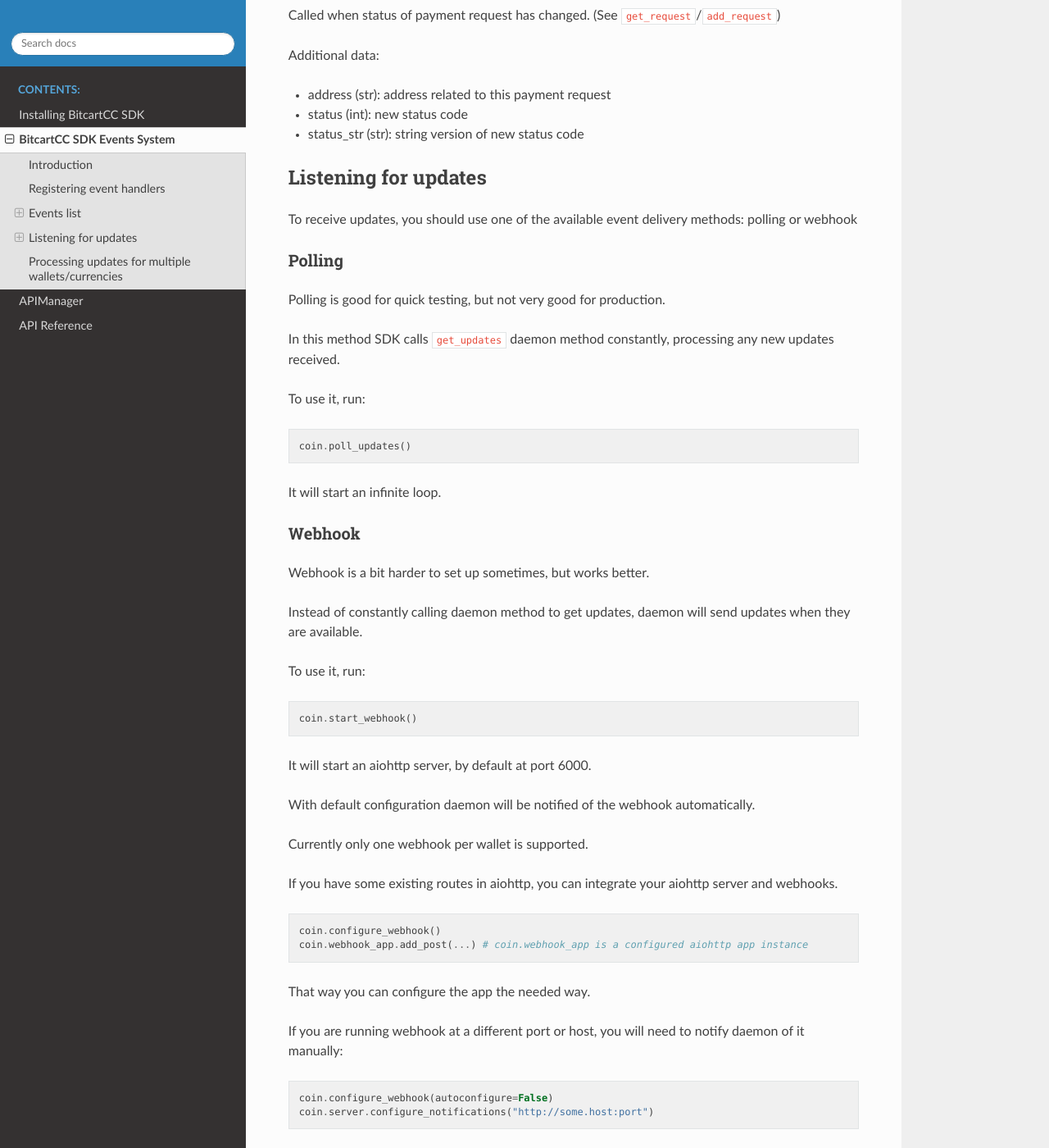
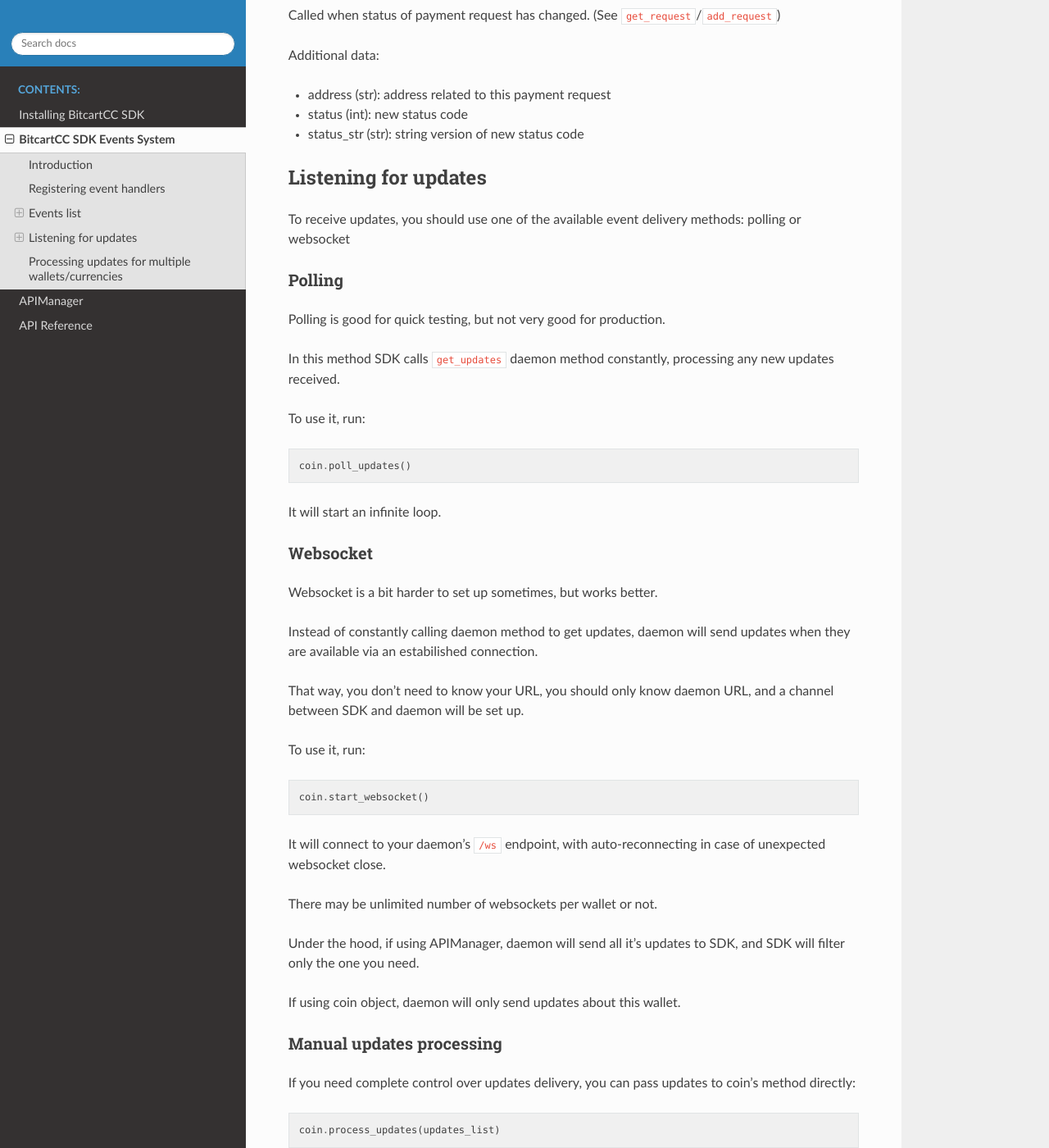
Before and after one commit to bitcart/bitcart-sdk, a Sphinx documentation site: the page built from docs/events.rst, in a window 1280 px wide and 1400 px high, scrolled down 2029 px. Shown: the whole window at 82% size. Built offline with Sphinx 7.4.7 and the Read the Docs theme 2.0.0, drawn with Linux system fonts in a browser that asks for light colours.

```diff
--- a/docs/apimanager.rst
+++ b/docs/apimanager.rst
@@ -55,10 +55,8 @@ You can register event handlers like you did before, on individual coin instance
     def handler(instance, event, tx):
         pass # instance is coin instance currently processing the event
 
-To start a webhook, run:
+To start connection to websocket, run:
 
 .. code-block:: python
 
-    manager.start_webhook()
-
-Note: all webhook customization functions, as in regular coin instances, are available.
+    manager.start_websocket()
--- a/docs/events.rst
+++ b/docs/events.rst
@@ -103,7 +103,7 @@ Additional data:
 Listening for updates
 *********************
 
-To receive updates, you should use one of the available event delivery methods: polling or webhook
+To receive updates, you should use one of the available event delivery methods: polling or websocket
 
 Polling
 =======
@@ -120,40 +120,28 @@ To use it, run:
 
 It will start an infinite loop.
 
-Webhook
+Websocket
 =======
 
-Webhook is a bit harder to set up sometimes, but works better.
+Websocket is a bit harder to set up sometimes, but works better.
 
-Instead of constantly calling daemon method to get updates, daemon will send updates when they are available.
+Instead of constantly calling daemon method to get updates, daemon will send updates when they are available via an estabilished connection.
+
+That way, you don't need to know your URL, you should only know daemon URL, and a channel between SDK and daemon will be set up.
 
 To use it, run:
 
 .. code-block:: python
 
-    coin.start_webhook()
+    coin.start_websocket()
 
-It will start an aiohttp server, by default at port 6000.
+It will connect to your daemon's ``/ws`` endpoint, with auto-reconnecting in case of unexpected websocket close.
 
-With default configuration daemon will be notified of the webhook automatically.
+There may be unlimited number of websockets per wallet or not.
 
-Currently only one webhook per wallet is supported.
+Under the hood, if using APIManager, daemon will send all it's updates to SDK, and SDK will filter only the one you need.
 
-If you have some existing routes in aiohttp, you can integrate your aiohttp server and webhooks.
-
-.. code-block:: python
-
-    coin.configure_webhook()
-    coin.webhook_app.add_post(...) # coin.webhook_app is a configured aiohttp app instance
-
-That way you can configure the app the needed way.
-
-If you are running webhook at a different port or host, you will need to notify daemon of it manually:
-
-.. code-block:: python
-
-    coin.configure_webhook(autoconfigure=False)
-    coin.server.configure_notifications("http://some.host:port")
+If using coin object, daemon will only send updates about this wallet.
 
 
 Manual updates processing
--- a/setup.py
+++ b/setup.py
@@ -5,7 +5,7 @@ def main() -> None:
     setup(
         name="bitcart",
         packages=find_packages(),
-        version="1.0.1",
+        version="1.1.0.0",
         license="MIT",
         description="BitcartCC coins support library",
         long_description=open("README.md").read(),
```
Also changed, not shown: CHANGELOG.md (+37 -6 lines), README.md (+15 -1 lines), examples/README.md, examples/atomic_tipbot/README.md, 5 other files.
